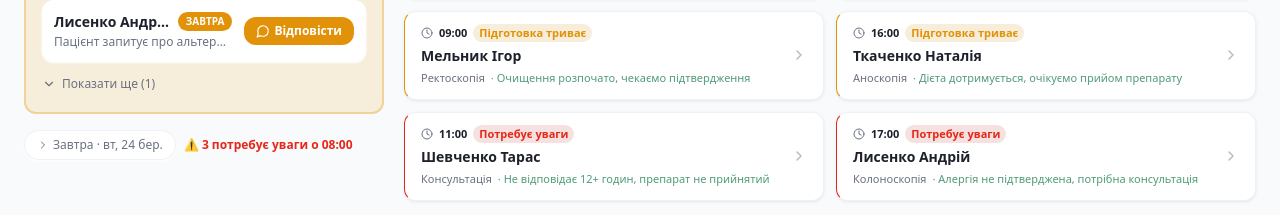
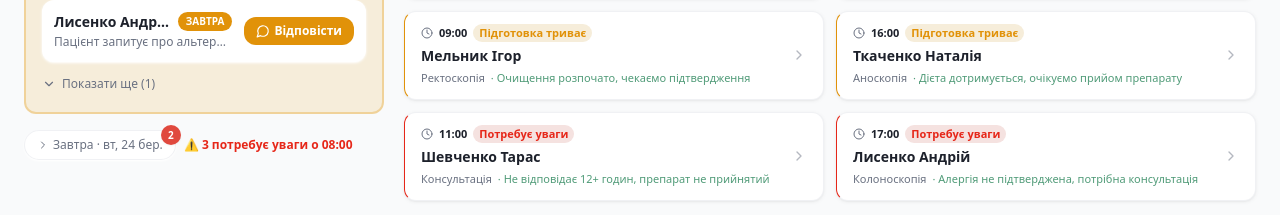
Before and after one commit to biztriumph-maker/proctocare-ua-dash, a React (Vite) app: page / in a window 1280 px wide. Shown: the part 306-521 px from the top of the page. Built offline with nearby package versions, Linux system fonts and the light colour scheme; the HTML template or start-up script is replaced by a standard one.

Commit message:
Implement Tomorrow toggle UI
Co-authored-by: biztriumph-maker <263325572+biztriumph-maker@users.noreply.github.com>

```diff
--- a/src/pages/Index.tsx
+++ b/src/pages/Index.tsx
@@ -215,12 +215,12 @@ export default function Index() {
                 onOpenReply={handleOpenReply}
               />
 
-              {/* Tomorrow chip */}
+              {/* Tomorrow toggle */}
               <div className="flex items-center gap-2 flex-wrap">
                 <button
                   onClick={() => setShowTomorrow(!showTomorrow)}
                   className={cn(
-                    "flex items-center gap-1 px-3 py-1.5 rounded-full text-xs font-medium transition-all duration-200 active:scale-[0.96]",
+                    "relative flex items-center gap-1 px-3 py-1.5 rounded-full text-xs font-medium transition-all duration-200 active:scale-[0.96]",
                     showTomorrow
                       ? "bg-primary text-primary-foreground shadow-card"
                       : "bg-surface-raised text-muted-foreground border border-border/50 shadow-card hover:shadow-card-hover"
@@ -228,6 +228,14 @@ export default function Index() {
                 >
                   <ChevronRight size={12} className={cn("transition-transform duration-200", showTomorrow && "rotate-90")} />
                   Завтра · {tomorrowStr}
+                  {(() => {
+                    const riskCount = MOCK_TOMORROW.filter(p => p.status === "risk").length;
+                    return riskCount > 0 ? (
+                      <span className="absolute -top-1.5 -right-1.5 w-5 h-5 flex items-center justify-center rounded-full bg-destructive text-destructive-foreground text-[10px] font-bold shadow-sm">
+                        {riskCount}
+                      </span>
+                    ) : null;
+                  })()}
                 </button>
                 {!showTomorrow && (() => {
                   const riskPatients = MOCK_TOMORROW.filter((p) => p.status === "risk" || p.status === "progress");
@@ -239,20 +247,6 @@ export default function Index() {
                   ) : null;
                 })()}
               </div>
-
-              {showTomorrow && (
-                <div className="space-y-2.5 pl-3 border-l-2 border-primary/20 animate-reveal-up">
-                  <p className="text-xs font-semibold text-muted-foreground">Ранкові записи на завтра</p>
-                  {MOCK_TOMORROW.map((patient, i) => (
-                    <PatientCard
-                      key={patient.id}
-                      patient={patient}
-                      index={i}
-                      onClick={handlePatientClick}
-                    />
-                  ))}
-                </div>
-              )}
             </div>
 
             {/* Column 2: Patient Timeline */}
```
